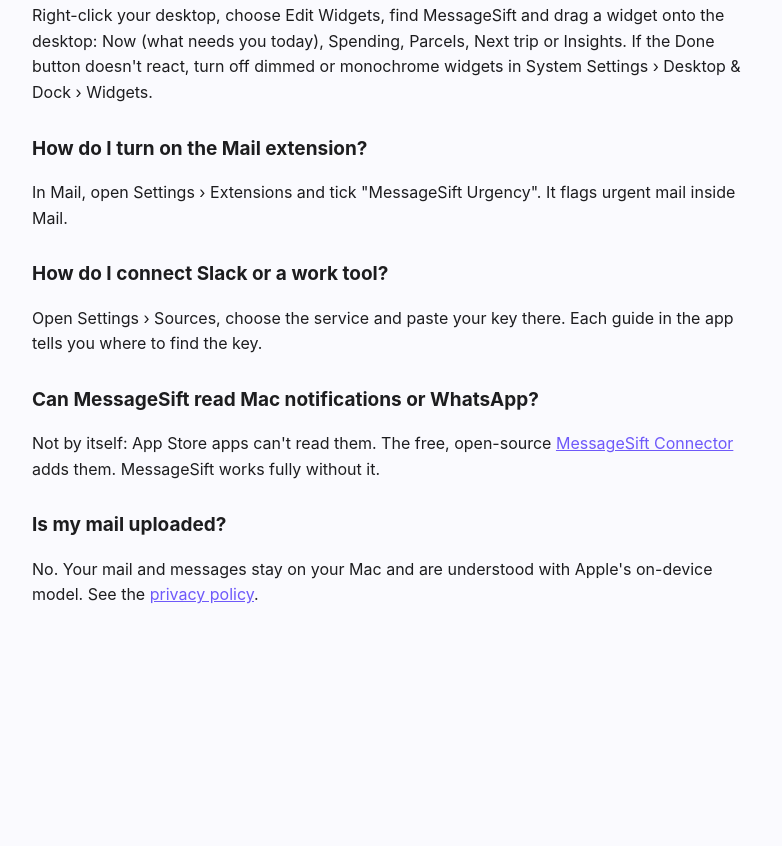
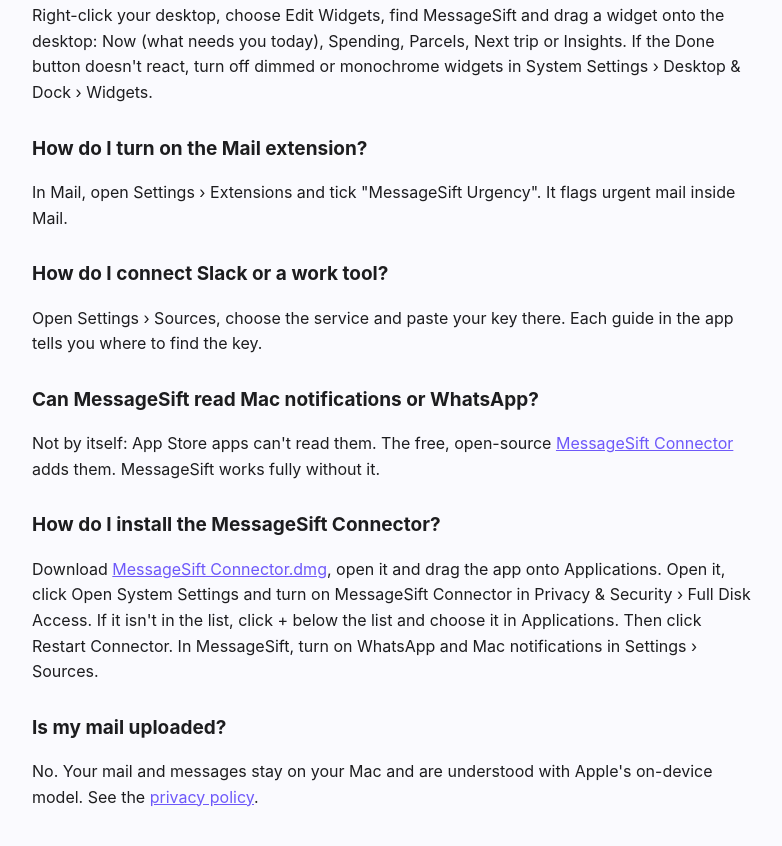
Before and after one commit to indaos/messagesift, a plain HTML site: page support.html in a window 1280 px wide. Shown: the part 539-1385 px from the top of the page, without its empty margins (248-1030 px from the left). Before the commit the page ends 1195 px from the top, so only its background shows below. Drawn offline with Linux system fonts and the light colour scheme.

Commit message:
Connector install steps

```diff
--- a/support.html
+++ b/support.html
@@ -35,6 +35,9 @@
 <h2>Can MessageSift read Mac notifications or WhatsApp?</h2>
 <p>Not by itself: App Store apps can't read them. The free, open-source <a href="https://github.com/indaos/MessageSift-Connector">MessageSift Connector</a> adds them. MessageSift works fully without it.</p>
 
+<h2>How do I install the MessageSift Connector?</h2>
+<p>Download <a href="https://github.com/indaos/MessageSift-Connector/releases/latest">MessageSift Connector.dmg</a>, open it and drag the app onto Applications. Open it, click Open System Settings and turn on MessageSift Connector in Privacy &amp; Security › Full Disk Access. If it isn't in the list, click + below the list and choose it in Applications. Then click Restart Connector. In MessageSift, turn on WhatsApp and Mac notifications in Settings › Sources.</p>
+
 <h2>Is my mail uploaded?</h2>
 <p>No. Your mail and messages stay on your Mac and are understood with Apple's on-device model. See the <a href="privacy-policy.html">privacy policy</a>.</p>
 </body>
```
